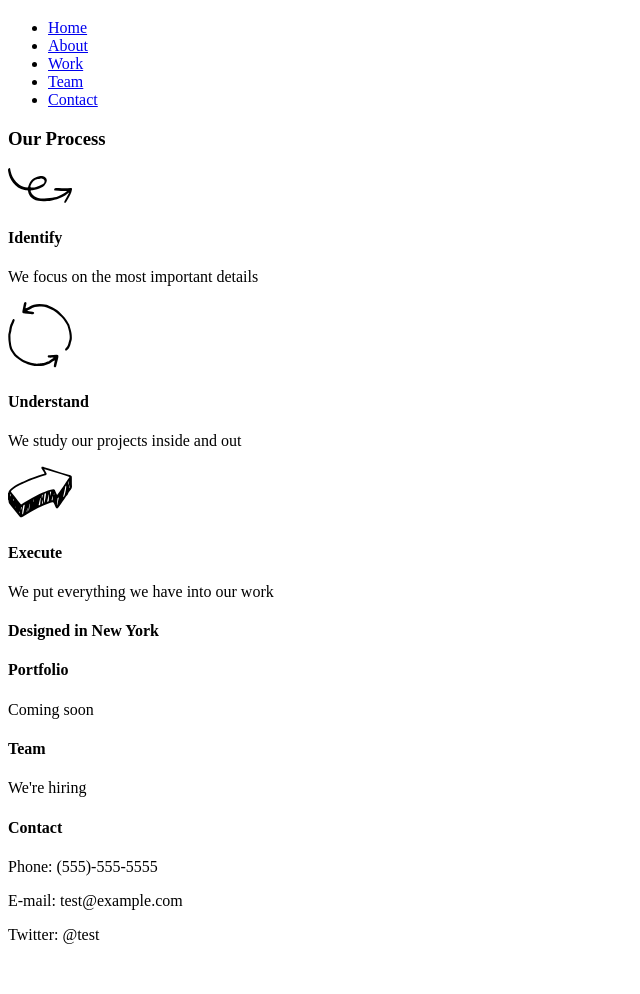
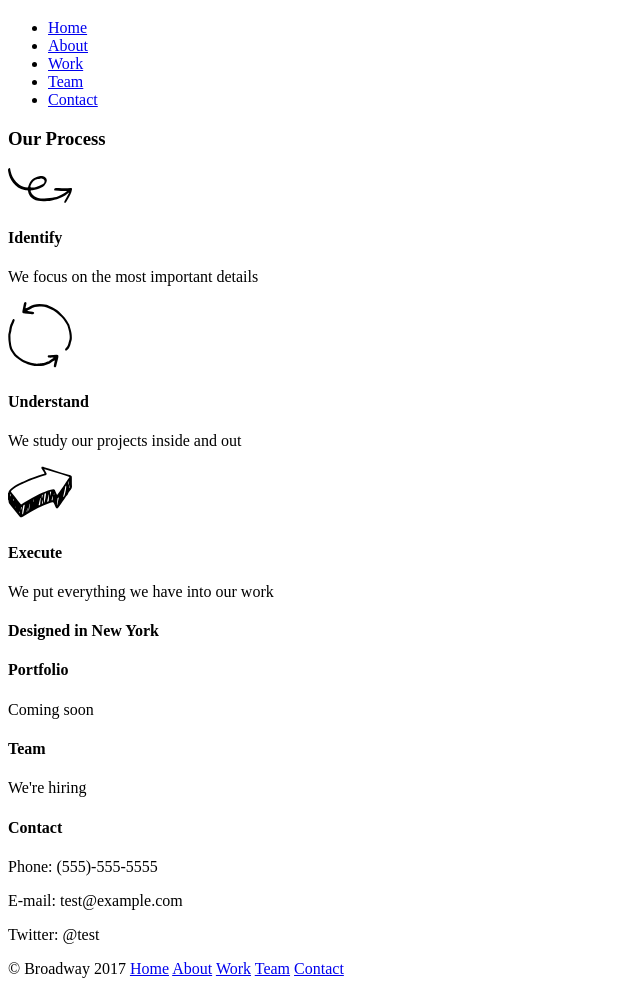
Before and after one commit to emelcer/Broadway, a plain HTML site: page index.html in a window 1280 px wide. Shown: the part 61-1055 px from the top of the page, without its empty margins (0-640 px from the left). Before the commit the page ends 1021 px from the top, so only its background shows below. Drawn offline with Linux system fonts and the light colour scheme.

Commit message:
Add footer

```diff
--- a/index.html
+++ b/index.html
@@ -55,4 +55,14 @@
     <p>Twitter: @test
 
   </body></p>
+
+    <footer>
+      <p>© Broadway 2017
+        <a href="#">Home</a>
+        <a href="#">About</a>
+        <a href="#">Work</a>
+        <a href="#">Team</a>
+        <a href="#">Contact</a>
+      </p>
+    </footer>
 </html>
```
